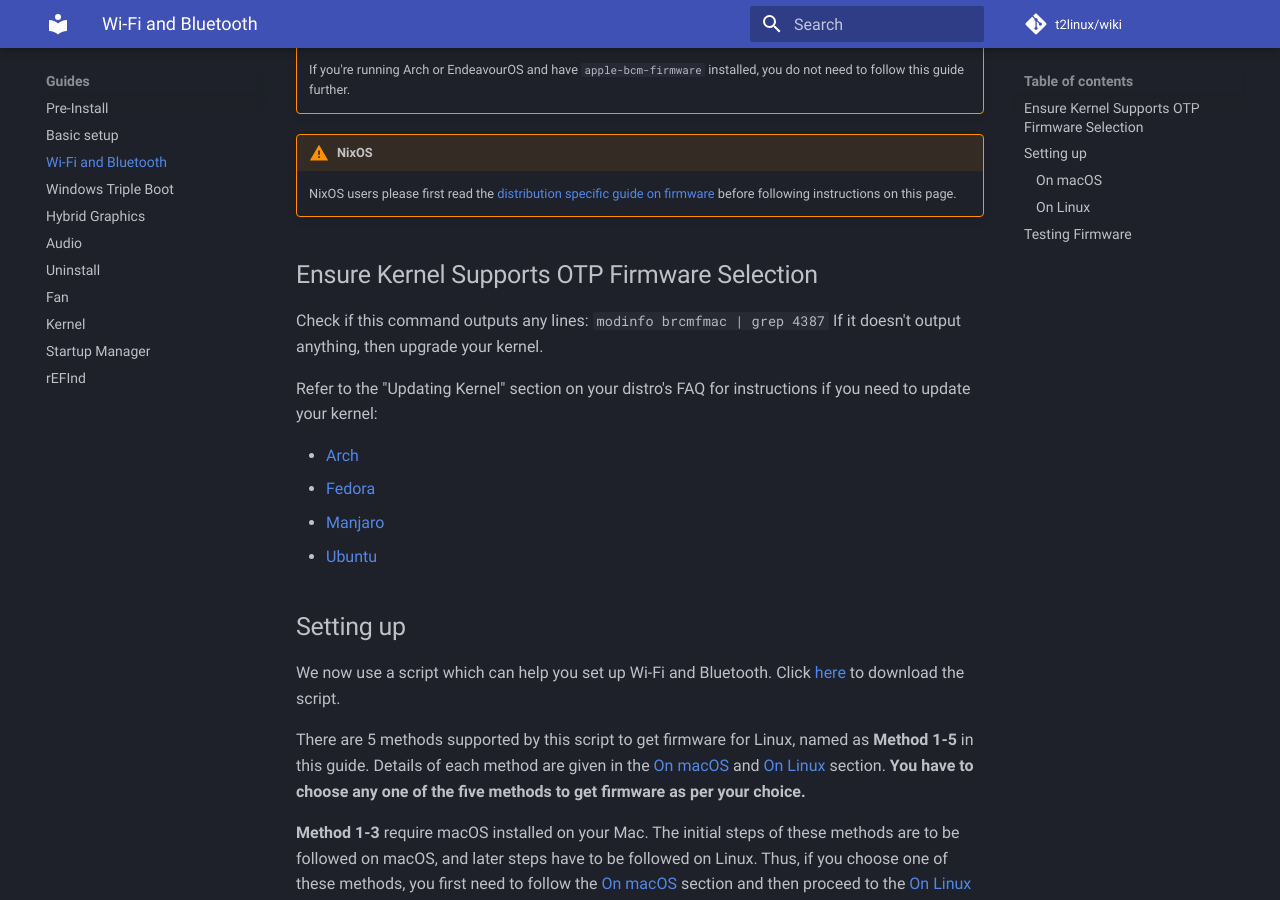
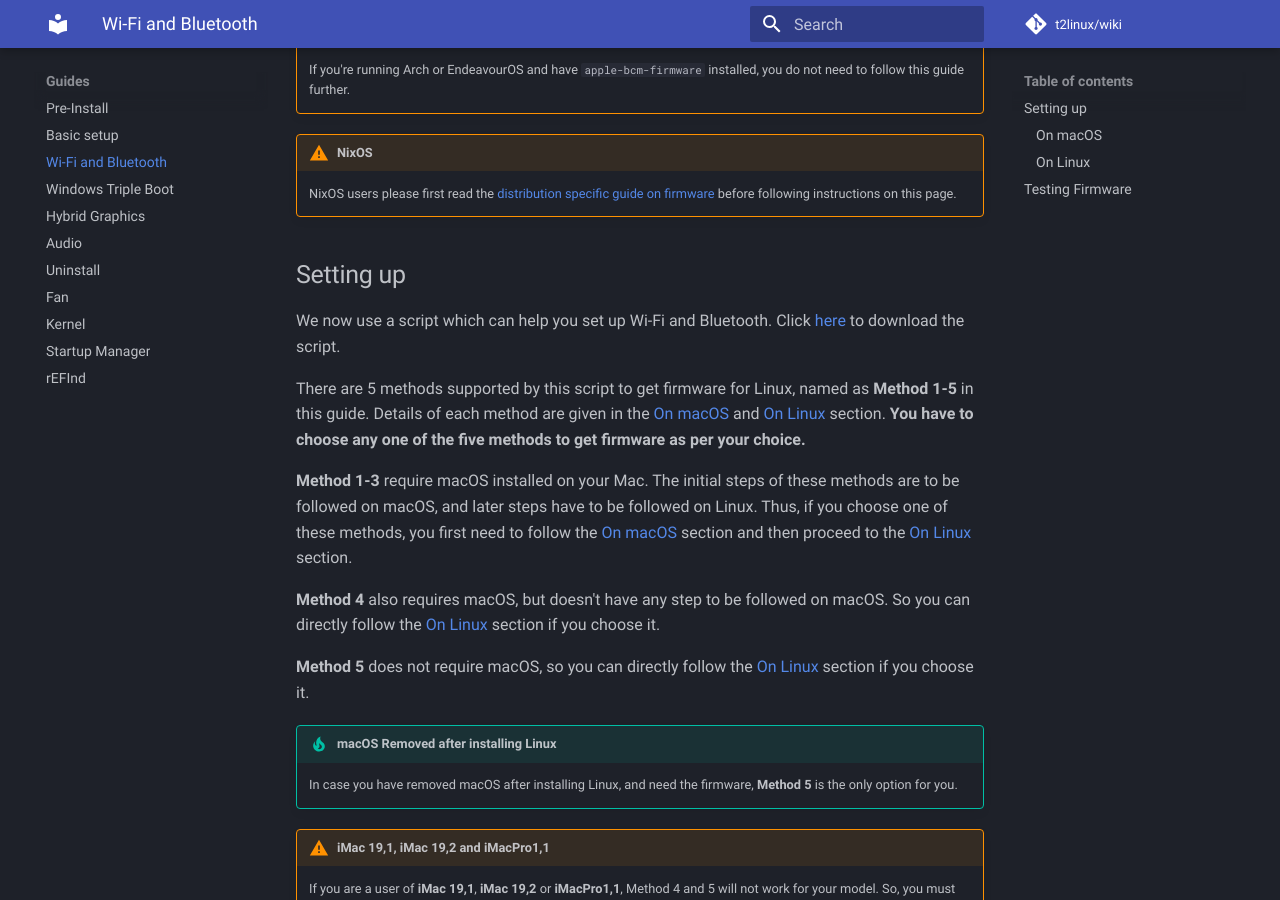
Before and after one commit to t2linux/wiki, an MkDocs documentation site: the page built from docs/guides/wifi-bluetooth.md, in a window 1280 px wide and 900 px high, scrolled down 522 px. Built offline with MkDocs 1.6.1 and Material for MkDocs 9.7.7, drawn with Linux system fonts in a browser that asks for light colours; comment, search, counter and statistics services are not loaded.

Commit message:
wifi: remove the otp check section
Its been years since kernel supports OTP. Remove it since it just causes confusion.

```diff
--- a/docs/guides/wifi-bluetooth.md
+++ b/docs/guides/wifi-bluetooth.md
@@ -12,17 +12,6 @@ This page is a step by step guide to get Wi-Fi and Bluetooth working on T2 Macs.
 
 !!! Warning "NixOS"
     NixOS users please first read the [distribution specific guide on firmware](../distributions/nixos/installation.md#wi-fi-and-bluetooth-setup) before following instructions on this page.
-
-## Ensure Kernel Supports OTP Firmware Selection
-
-Check if this command outputs any lines: `modinfo brcmfmac | grep 4387` If it doesn't output anything, then upgrade your kernel.
-
-Refer to the "Updating Kernel" section on your distro's FAQ for instructions if you need to update your kernel:
-
-- [Arch](https://wiki.t2linux.org/distributions/arch/faq/#updating-kernel)
-- [Fedora](https://github.com/t2linux/fedora?tab=readme-ov-file#instalation)
-- [Manjaro](https://wiki.t2linux.org/distributions/manjaro/faq/#updating-kernel)
-- [Ubuntu](https://github.com/t2linux/T2-Debian-and-Ubuntu-Kernel?tab=readme-ov-file#using-the-apt-repo)
 
 ## Setting up
 
```
